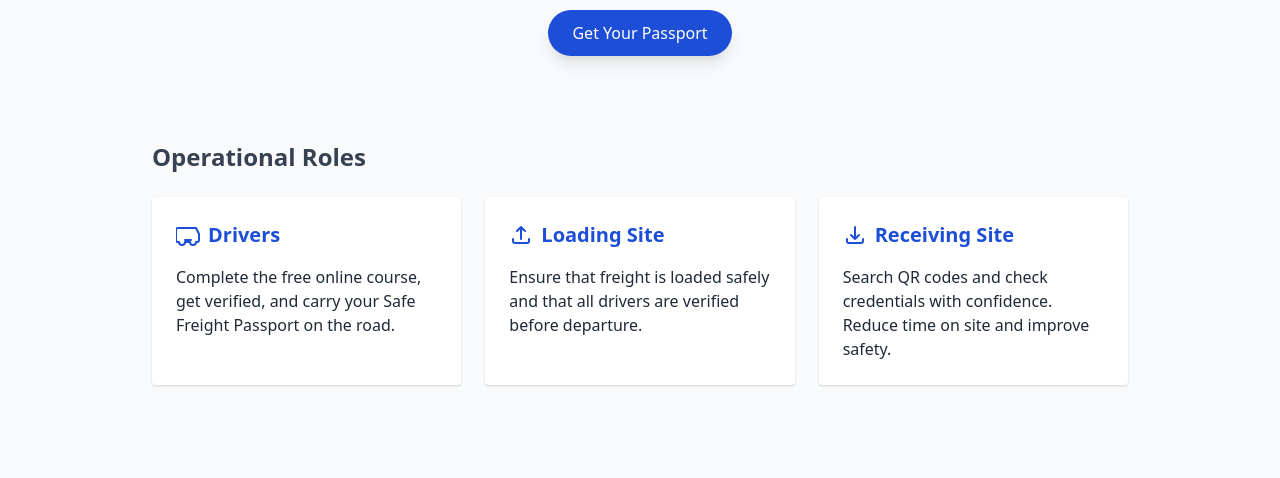
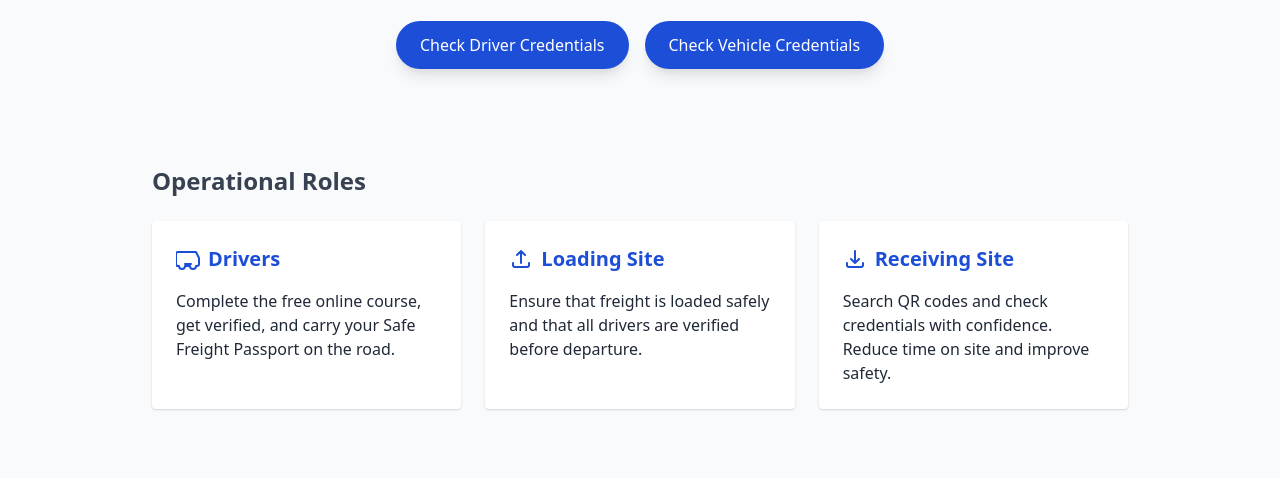
Before and after one commit to safefreightprogram/sfp-website, a plain HTML site: page index.html in a window 1280 px wide. Shown: the part 243-721 px from the top of the page. Drawn offline with nearby package versions, Linux system fonts and the light colour scheme.

Commit message:
Update index.html

```diff
--- a/index.html
+++ b/index.html
@@ -73,14 +73,20 @@
     <section class="text-center py-12">
       <h2 class="text-3xl font-bold text-blue-800 mb-4">Safer Freight Starts Here</h2>
       <p class="text-lg mb-6">The Safe Freight Program (SFP) is the new industry standard for professional, compliant, and safety-driven road freight operations.</p>
-      <a href="passport.html" class="bg-blue-700 hover:bg-blue-800 text-white px-6 py-3 rounded-full shadow-lg transition transform hover:scale-105">Get Your Passport</a>
+      <div class="flex flex-col sm:flex-row justify-center gap-4">
+        <a href="lookup.html" class="bg-blue-700 hover:bg-blue-800 text-white px-6 py-3 rounded-full shadow-lg transition transform hover:scale-105">
+          Check Driver Credentials
+        </a>
+        <a href="vehicle-lookup.html" class="bg-blue-700 hover:bg-blue-800 text-white px-6 py-3 rounded-full shadow-lg transition transform hover:scale-105">
+          Check Vehicle Credentials
+        </a>
+      </div>
     </section>
 
     <!-- Operational Roles -->
     <section class="py-12">
       <h3 class="text-2xl font-semibold text-gray-700 mb-6">Operational Roles</h3>
       <div class="grid md:grid-cols-3 gap-6">
-        <!-- Drivers -->
         <a href="drivers.html" class="block bg-white rounded shadow hover:shadow-lg hover:bg-blue-50 transition p-6">
           <div class="flex items-center mb-4">
             <svg class="w-6 h-6 text-blue-700 mr-2"><use href="#icon-truck" /></svg>
@@ -89,7 +95,6 @@
           <p>Complete the free online course, get verified, and carry your Safe Freight Passport on the road.</p>
         </a>
 
-        <!-- Loading Site -->
         <a href="loading.html" class="block bg-white rounded shadow hover:shadow-lg hover:bg-blue-50 transition p-6">
           <div class="flex items-center mb-4">
             <svg class="w-6 h-6 text-blue-700 mr-2"><use href="#icon-upload" /></svg>
@@ -98,7 +103,6 @@
           <p>Ensure that freight is loaded safely and that all drivers are verified before departure.</p>
         </a>
 
-        <!-- Receiving Site -->
         <a href="receiving.html" class="block bg-white rounded shadow hover:shadow-lg hover:bg-blue-50 transition p-6">
           <div class="flex items-center mb-4">
             <svg class="w-6 h-6 text-blue-700 mr-2"><use href="#icon-download" /></svg>
@@ -113,7 +117,6 @@
     <section class="py-12">
       <h3 class="text-2xl font-semibold text-gray-700 mb-6">Verification & Training</h3>
       <div class="grid md:grid-cols-3 gap-6">
-        <!-- AILs -->
         <a href="ail.html" class="block bg-white rounded shadow hover:shadow-lg hover:bg-blue-50 transition p-6">
           <div class="flex items-center mb-4">
             <svg class="w-6 h-6 text-blue-700 mr-2"><use href="#icon-search" /></svg>
@@ -122,7 +125,6 @@
           <p>Become an Authorised Inspection Location to help maintain standards and keep freight moving safely.</p>
         </a>
 
-        <!-- Training Providers -->
         <a href="training.html" class="block bg-white rounded shadow hover:shadow-lg hover:bg-blue-50 transition p-6">
           <div class="flex items-center mb-4">
             <svg class="w-6 h-6 text-blue-700 mr-2"><use href="#icon-cap" /></svg>
```
